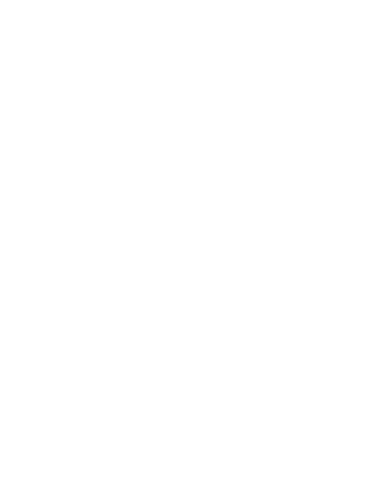
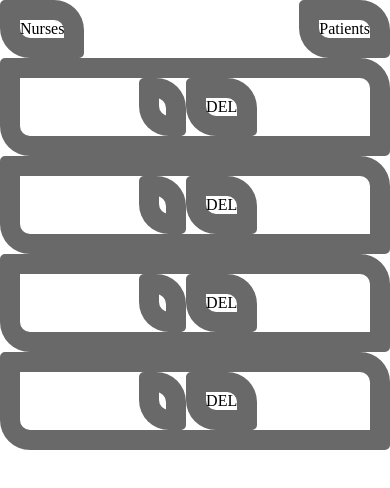
Before and after one commit to Sarah-Hanson/NurseAppReactProject, a React Native app in the folder NurseApp/: screen / in a window 390 px wide. Shown: the top 488 px of the page. Built offline with nearby package versions, Linux system fonts and the light colour scheme.

Commit message:
putting it together

```diff
--- a/NurseApp/App.tsx
+++ b/NurseApp/App.tsx
@@ -1,26 +1,20 @@
 import React from 'react';
-import {
-  SafeAreaView,
-  StyleSheet,
-  ScrollView,
-  View,
-  Text,
-  StatusBar,
-} from 'react-native';
-
-import {
-  Header,
-  LearnMoreLinks,
-  Colors,
-  DebugInstructions,
-  ReloadInstructions,
-} from 'react-native/Libraries/NewAppScreen';
+import {Tabs} from './Components/AddingPage/Tabs';
+import {MutableCardList} from './Components/AddingPage/mutableCardList';
 
 const App = () => {
+  const items = ['Item', 'Item', 'Item', 'Item'];
   return (
-      <></>
+    <Tabs
+      tabs={[
+        {name: 'Nurses', tabComponent: <MutableCardList initialList={items} />},
+        {
+          name: 'Patients',
+          tabComponent: <MutableCardList initialList={items} />,
+        },
+      ]}
+    />
   );
 };
 
-
 export default App;
--- a/NurseApp/Components/AddingPage/Tabs.tsx
+++ b/NurseApp/Components/AddingPage/Tabs.tsx
@@ -7,7 +7,7 @@
   tabComponent: any;
 }
 
-export const Tabs = (tabs: ITab[]) => {
+export const Tabs = ({tabs}: {tabs: ITab[]}) => {
   const [active, setActive] = useState(0);
 
   function renderActiveComponent() {
--- a/NurseApp/Components/AddingPage/cardItem.tsx
+++ b/NurseApp/Components/AddingPage/cardItem.tsx
@@ -1,20 +1,32 @@
 import React from 'react';
-import {Text} from 'react-native';
 import {Card, ICardItem, Row, TextBig, TextSmall} from '../Common/common';
-import Icon from 'react-native-vector-icons/FontAwesome';
+//import Icon from 'react-native-vector-icons/FontAwesome';
+import {TouchableOpacity} from 'react-native';
 
-export const CardItem = (contents: any) => {
+export const CardItem = ({
+  item,
+  onPress,
+}: {
+  item: ICardItem;
+  onPress(): void;
+}) => {
   return (
     <Card>
       <Row>
-        <TextBig>{contents.name}</TextBig>
-        {contents.acuity && <TextSmall>{contents.acuity}</TextSmall>}
-        {contents.room && <TextSmall>{contents.room}</TextSmall>}
+        <TextBig>{item.name}</TextBig>
+        {item.acuity && <TextSmall>{item.acuity}</TextSmall>}
+        {item.room && <TextSmall>{item.room}</TextSmall>}
+        <GarbageIcon onPress={() => onPress}></GarbageIcon>
       </Row>
     </Card>
   );
 };
 
-const GarbageIcon = ({onPress}: {onPress(): void}) => (
-  <Icon name="rocket" size={30} color="#900" />
+const GarbageIcon = (onPress: {onPress(): void}) => (
+  <TouchableOpacity onPress={() => onPress}>
+    <TextSmall>DEL</TextSmall>
+  </TouchableOpacity>
 );
+{
+  /*<Icon name="rocket" size={30} color="#900" />}*/
+}
--- a/NurseApp/Components/AddingPage/mutableCardList.tsx
+++ b/NurseApp/Components/AddingPage/mutableCardList.tsx
@@ -2,10 +2,9 @@
 import React, {useState} from 'react';
 import {ICardItem} from '../Common/common';
 import {CardItem} from './cardItem';
-import set = Reflect.set;
 
-export const MutableCardList = () => {
-  const [list, setList] = useState<ICardItem[]>([]);
+export const MutableCardList = ({initialList}: {initialList: any[]}) => {
+  const [list, setList] = useState<ICardItem[]>(initialList);
 
   const rmItem = (index: number) => setList(list.slice(index, 1));
   const addItem = (item: ICardItem) => setList(list.concat(item));
@@ -13,7 +12,11 @@
   return (
     <ScrollView>
       {list.map((item, index) => (
-        <CardItem item={item} />
+        <CardItem
+          key={item.name + index}
+          item={item}
+          onPress={() => rmItem(index)}
+        />
       ))}
     </ScrollView>
   );
```
Also changed, not shown: 4 other files (tests, documents, lock files or other folders).
